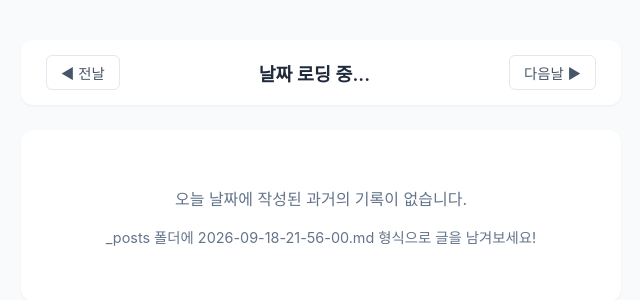
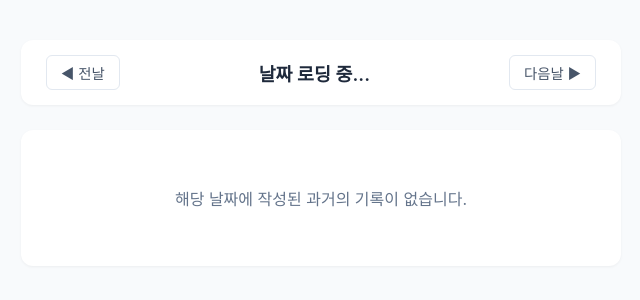
Before and after one commit to yunjeh/journal, a Jekyll site: the page built from index.md, in a window 1280 px wide. Shown: the top 300 px of the page, without its empty margins (319-959 px from the left). Built offline with Jekyll 4.4.1, drawn with Linux system fonts in a browser that asks for light colours.

Commit message:
Update title and enhance diary entry rendering

```diff
--- a/index.md
+++ b/index.md
@@ -1,39 +1,67 @@
 ---
 layout: default
-title: "오늘의 기록"
+title: "나의 n년 다이어리"
 ---
 
-{% assign current_month = site.time | date: "%m" %}
-{% assign current_day = site.time | date: "%d" %}
+<div id="posts-container">
+  <!-- JavaScript가 실행되기 전 기본 오늘 날짜 기준 글 렌더링 -->
+  {% assign current_month = "09" %}
+  {% assign current_day = "19" %}
 
-{% assign found_posts = "" | split: "" %}
+  {% assign found_posts = "" | split: "" %}
 
-{% for post in site.posts %}
-  {% assign post_month = post.date | date: "%m" %}
-  {% assign post_day = post.date | date: "%d" %}
+  {% for post in site.posts %}
+    {% assign post_month = post.date | date: "%m" %}
+    {% assign post_day = post.date | date: "%d" %}
 
-  {% if post_month == current_month and post_day == current_day %}
-    {% assign found_posts = found_posts | push: post %}
+    {% if post_month == current_month and post_day == current_day %}
+      {% assign found_posts = found_posts | push: post %}
+    {% endif %}
+  {% endfor %}
+
+  {% assign sorted_posts = found_posts | sort: "date" | reverse %}
+
+  {% if sorted_posts.size > 0 %}
+    {% for post in sorted_posts %}
+      <div class="diary-entry" data-month-day="{{ post.date | date: '%m-%d' }}" style="background: #ffffff; padding: 24px; border-radius: 12px; box-shadow: 0 1px 3px rgba(0,0,0,0.05); margin-bottom: 20px; border-left: 4px solid #3b82f6;">
+        <div style="font-size: 0.85rem; color: #64748b; margin-bottom: 12px; font-weight: 500;">
+          {{ post.date | date: "%Y년 %m월 %d일 %H:%M" }} 기록
+        </div>
+        <div style="line-height: 1.7; font-size: 1rem;">
+          {{ post.content | markdownify }}
+        </div>
+      </div>
+    {% endfor %}
+  {% else %}
+    <div style="text-align: center; padding: 40px; background: #fff; border-radius: 12px; color: #64748b; box-shadow: 0 1px 3px rgba(0,0,0,0.05);">
+      <p>해당 날짜에 작성된 과거의 기록이 없습니다.</p>
+    </div>
   {% endif %}
-{% endfor %}
+</div>
 
-{% assign sorted_posts = found_posts | sort: "date" | reverse %}
+<script>
+    // URL에 ?date=YYYY-MM-DD가 있으면 그 월/일(MM-DD)에 해당하는 글만 화면에 남기고 숨깁니다.
+    const params = new URLSearchParams(window.location.search);
+    if (params.has('date')) {
+        const dateStr = params.get('date'); // 예: "2026-09-18"
+        const targetMMDD = dateStr.substring(5); // "09-18" 추출
 
-{% if sorted_posts.size > 0 %}
-  {% for post in sorted_posts %}
-    <div style="background: #ffffff; padding: 24px; border-radius: 12px; box-shadow: 0 1px 3px rgba(0,0,0,0.05); margin-bottom: 20px; border-left: 4px solid #3b82f6;">
-      <div style="font-size: 0.85rem; color: #64748b; margin-bottom: 12px; font-weight: 500;">
-        {{ post.date | date: "%Y년 %m월 %d일 %H:%M" }} 기록
-      </div>
-      <div style="line-height: 1.7; font-size: 1rem;">
-        <!-- markdownify를 통해 HTML/마크다운 태그가 정상 렌더링되도록 수정 -->
-        {{ post.content | markdownify }}
-      </div>
-    </div>
-  {% endfor %}
-{% else %}
-  <div style="text-align: center; padding: 40px; background: #fff; border-radius: 12px; color: #64748b; box-shadow: 0 1px 3px rgba(0,0,0,0.05);">
-    <p>오늘 날짜에 작성된 과거의 기록이 없습니다.</p>
-    <p style="font-size: 0.9rem; margin-top: 5px;">_posts 폴더에 2026-09-18-21-56-00.md 형식으로 글을 남겨보세요!</p>
-  </div>
-{% endif %}
+        // 상단 날짜 텍스트 업데이트
+        const [y, m, d] = dateStr.split('-');
+        document.getElementById('header-date-text').innerText = `${y}년 ${m}월 ${d}일`;
+
+        // 모든 글 카드를 돌면서 일치하는 월/일만 보여주기
+        const entries = document.querySelectorAll('.diary-entry');
+        let visibleCount = 0;
+
+        entries.forEach(entry => {
+            const entryMMDD = entry.getAttribute('data-month-day');
+            if (entryMMDD === targetMMDD) {
+                entry.style.display = 'block';
+                visibleCount++;
+            } else {
+                entry.style.display = 'none';
+            }
+        });
+    }
+</script>
```
